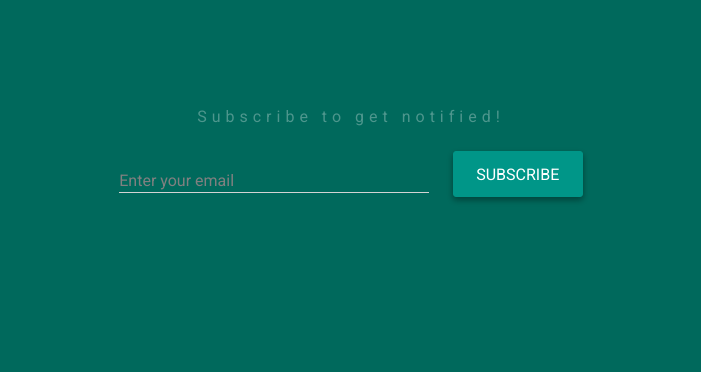
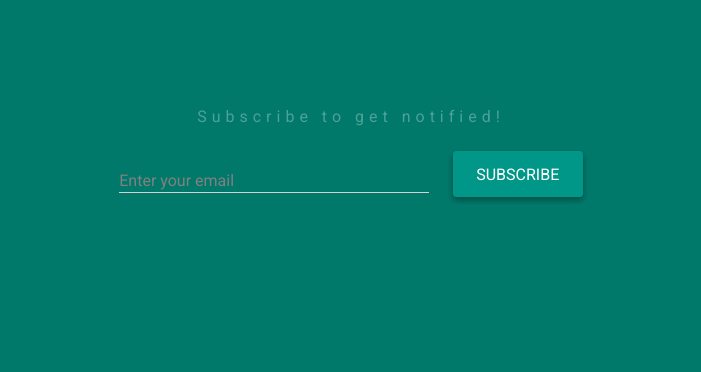
Before and after one commit to smartmedi/smartmedi.github.io, a plain HTML site: page index.html in a window 1280 px wide. Shown: the part 567-939 px from the top of the page, without its empty margins (289-990 px from the left). Drawn offline with Linux system fonts and the light colour scheme; files whose address does not match are found by name; a web font is replaced by a local one.

Commit message:
update to smartmedi color

```diff
--- a/css/styles.css
+++ b/css/styles.css
@@ -6,8 +6,7 @@ body {
     background: none;
 }
 .full {
-    /*background: url(../img/bg1.jpg) no-repeat center center fixed;*/
-    background-color:#00695c;
+    background-color:#00796B;
     -webkit-background-size: cover;
     -moz-background-size: cover;
     -o-background-size: cover;
--- a/index.html
+++ b/index.html
@@ -7,6 +7,13 @@
   <meta name="viewport" content="width=device-width, initial-scale=1.0">
   <meta name="description" content="">
   <meta name="author" content="">
+  <!-- Chrome, Firefox OS and Opera -->
+  <meta name="theme-color" content="#009688">
+  <!-- Windows Phone -->
+  <meta name="msapplication-navbutton-color" content="#009688">
+  <!-- iOS Safari -->
+  <meta name="apple-mobile-web-app-status-bar-style" content="#009688">
+
   <link href='http://fonts.googleapis.com/css?family=Grand+Hotel' rel='stylesheet' type='text/css'>
   <link href='https://fonts.googleapis.com/css?family=Roboto' rel='stylesheet' type='text/css'>
   <link href="css/bootstrap.min.css" rel="stylesheet" >
@@ -15,6 +22,7 @@
   <link href="css/jquery.material.form.min.css" rel="stylesheet">
   <link href="css/materialButtons.css" rel="stylesheet">
   <link href="css/sweetalert.css" rel="stylesheet">
+
   <link href="css/styles.css" rel="stylesheet">
   <!-- HTML5 shim, for IE6-8 support of HTML5 elements -->
   <!--[if lt IE 9]>
```
